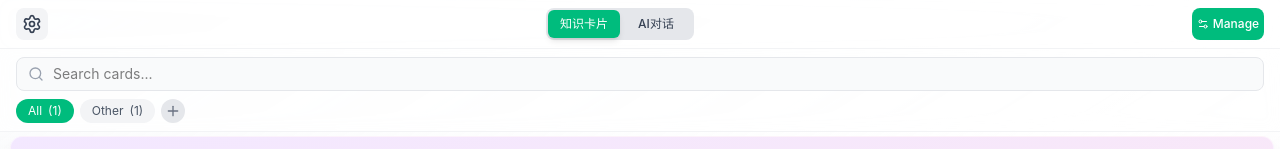
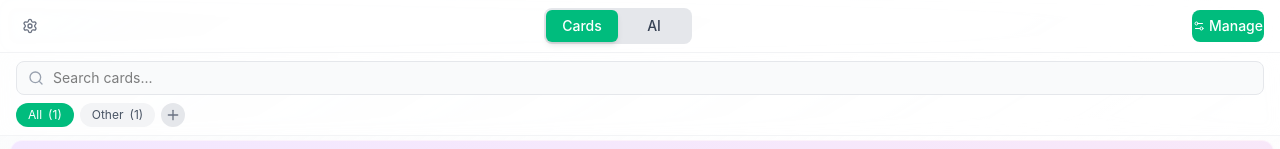
Before and after one commit to RubyXZZZ/MindEchoS-chrome-extension, a React (Vite) app: page / in a window 1280 px wide. Shown: the top 149 px of the page. Built offline with nearby package versions, Linux system fonts and the light colour scheme.

Commit message:
优化标签卡和字体

```diff
--- a/src/sidepanel/components/layout/NavigationBar.tsx
+++ b/src/sidepanel/components/layout/NavigationBar.tsx
@@ -18,7 +18,6 @@ export const NavigationBar: React.FC<NavigationBarProps> = ({
     const { isManageMode } = manageState;
 
     const handleLogoClick = () => {
-        console.log('[NavigationBar] Logo clicked, switching to settings');
         setCurrentView('settings');
 
         if (currentView === 'cards') {
@@ -103,10 +102,10 @@ export const NavigationBar: React.FC<NavigationBarProps> = ({
                     {/* Settings Button */}
                     <button
                         onClick={handleLogoClick}
-                        className="w-8 h-8 rounded-lg bg-gray-100 flex items-center justify-center hover:bg-gray-200 transition-colors flex-shrink-0"
+                        className="p-1.5 text-gray-500 hover:text-gray-700 transition-colors flex-shrink-0"
                         title="Settings"
                     >
-                        <Settings className="w-5 h-5 text-gray-700" />
+                        <Settings className="w-4 h-4" />
                     </button>
 
                     {/* Left Spacer */}
@@ -116,32 +115,33 @@ export const NavigationBar: React.FC<NavigationBarProps> = ({
                     <div className="relative bg-gray-200 rounded-lg p-0.5 flex flex-shrink-0">
                         {/* Sliding Green Background */}
                         <div
-                            className="absolute top-0.5 bottom-0.5 left-0.5 w-[72px] bg-emerald-500 rounded-md shadow-md transition-all duration-300 ease-out will-change-transform"
+                            className="absolute top-0.5 bottom-0.5 left-0.5 w-[72px] bg-emerald-500 rounded-md shadow-md transition-transform duration-300 ease-out"
                             style={{
-                                transform: currentView === 'cards' ? 'translateX(0)' : 'translateX(72px)'
+                                transform: currentView === 'cards' ? 'translateX(0)' : 'translateX(72px)',
+                                willChange: 'transform'
                             }}
                         />
 
                         {/* Buttons */}
                         <button
                             onClick={() => handleViewChange('cards')}
-                            className={`relative z-10 w-[72px] py-1.5 rounded-md text-xs font-medium transition-colors duration-200 ${
+                            className={`relative z-10 w-[72px] py-1.5 rounded-md text-sm font-medium transition-colors duration-300 ${
                                 currentView === 'cards'
                                     ? 'text-white'
                                     : 'text-gray-700 hover:text-gray-900'
                             }`}
                         >
-                            知识卡片
+                            Cards
                         </button>
                         <button
                             onClick={() => handleViewChange('chat')}
-                            className={`relative z-10 w-[72px] py-1.5 rounded-md text-xs font-medium transition-colors duration-200 ${
+                            className={`relative z-10 w-[72px] py-1.5 rounded-md text-sm font-medium transition-colors duration-300 ${
                                 currentView === 'chat'
                                     ? 'text-white'
                                     : 'text-gray-700 hover:text-gray-900'
                             }`}
                         >
-                            AI对话
+                            AI
                         </button>
                     </div>
 
@@ -151,7 +151,7 @@ export const NavigationBar: React.FC<NavigationBarProps> = ({
                     {/* Manage Button */}
                     <button
                         onClick={handleManageClick}
-                        className={`w-[72px] h-8 text-xs font-medium rounded-lg transition-all flex items-center justify-center gap-1 flex-shrink-0 ${
+                        className={`w-[72px] h-8 text-sm font-medium rounded-lg transition-all flex items-center justify-center gap-1 flex-shrink-0 ${
                             isManageMode
                                 ? 'bg-gray-800 text-white hover:bg-gray-900'
                                 : 'bg-emerald-500 text-white hover:bg-emerald-600'
```
